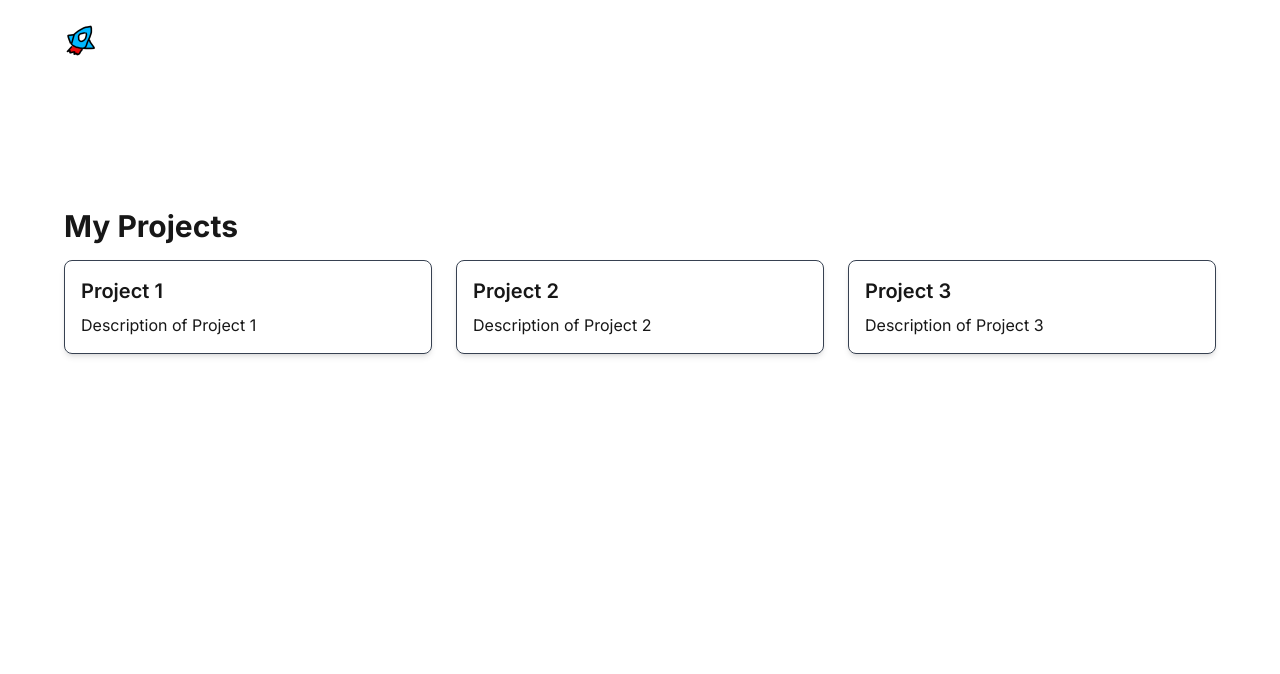
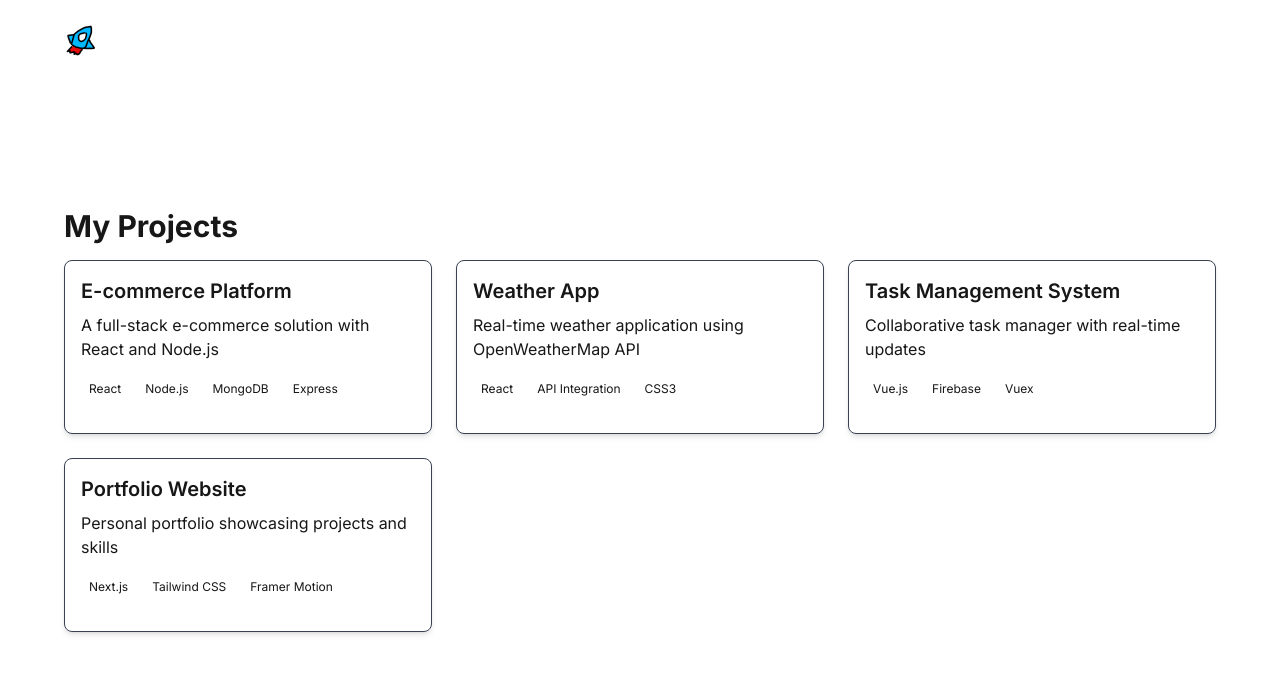
Before and after one commit to kavinkumar999/kavinkumar999.github.io, a Next.js app: page /projects in a window 1280 px wide. Shown: the top 674 px of the page. Built offline with nearby package versions, Linux system fonts and the light colour scheme.

Commit message:
feat: implement the footer

```diff
--- /dev/null
+++ b/src/app/components/footer.tsx
@@ -0,0 +1,13 @@
+
+function footer() {
+  return (
+    <div className="border-t dark:border-zinc-800 border-zinc-100 mt-44 lg:min-h-[150px] min-h-full relative">
+      <div className="py-16 px-6 flex justify-between">
+      <div className="text-gray-500 text-right">Bulit with NextJs</div>
+        <div className="text-gray-500 text-right">2024@kavin</div>
+      </div>
+    </div>
+  )
+}
+
+export default footer
--- a/src/app/components/work.tsx
+++ b/src/app/components/work.tsx
@@ -1,11 +1,14 @@
 import Image from 'next/image';
 import React from 'react';
 import { Calendar } from 'lucide-react';
-import { Span } from 'next/dist/trace';
 
 const experiences: Array<ExperienceItem> = [
   {
-    logo: "/png/zoho-dark.svg",
+    logo: {
+      url: "/png/zoho-dark.svg",
+      width: 100,
+      height: 60
+    },
     company: "Zoho Corporation",
     position: "Software Engineer",
     start: "SEP 11, 2024",
@@ -13,7 +16,11 @@ const experiences: Array<ExperienceItem> = [
     description: "Working with a cross-functional team in a fast-paced environment to build, maintain and test a user-centric fintech solution using modern technologies",
   },
   {
-    logo: "/png/aerele.png",
+    logo: {
+      url: "/png/aerele.png",
+      width: 100,
+      height: 50
+    },
     company: "Aerele Technologies",
     position: "Software Developer Intern",
     start: "SEP 11, 2024",
@@ -21,8 +28,13 @@ const experiences: Array<ExperienceItem> = [
     description: "Volunteer writer for freeCodeCamp, producing technical articles around topics like nextjs, react, and JavaScript.",
   }
 ];
+interface Logo {
+  url: string,
+  width: number,
+  height: number
+}
 interface ExperienceItem {
-  logo: string,
+  logo: Logo,
   company: string,
   position: string,
   start: string,
@@ -32,7 +44,7 @@ interface ExperienceItem {
 
 const ExperienceItem = ({ logo, company, position, start, end, description }: ExperienceItem) => (
   <div className="flex items-start mb-14 relative">
-    <Image src={logo} alt="Logo" width={120} height={120} priority className='mr-6' />
+    <Image src={logo.url} alt="Logo" width={logo.width} height={logo.height} priority className='mr-6' />
     <div className="max-w-2xl">
       <h3 className="text-lg font-semibold text-white">{company}</h3>
       <h4 className="text-md font-medium text-gray-300">{position}</h4>
--- a/src/app/page.tsx
+++ b/src/app/page.tsx
@@ -1,12 +1,13 @@
 import Main from "./components/main";
 import Work from "./components/work";
-
+import Footer from "./components/footer";
 
 export default function Home() {
   return (
     <>
       <Main />
       <Work />
+      <Footer/>
     </>
   );
 }
--- a/src/app/projects/page.tsx
+++ b/src/app/projects/page.tsx
@@ -2,9 +2,38 @@ import React from 'react';
 
 export default function Projects() {
   const projects = [
-    { id: 1, name: 'Project 1', description: 'Description of Project 1' },
-    { id: 2, name: 'Project 2', description: 'Description of Project 2' },
-    { id: 3, name: 'Project 3', description: 'Description of Project 3' },
+    {
+      id: 1,
+      title: "E-commerce Platform",
+      description: "A full-stack e-commerce solution with React and Node.js",
+      technologies: ["React", "Node.js", "MongoDB", "Express"],
+      githubLink: "https://github.com/yourusername/ecommerce-platform",
+      liveLink: "https://ecommerce-platform-demo.vercel.app"
+    },
+    {
+      id: 2,
+      title: "Weather App",
+      description: "Real-time weather application using OpenWeatherMap API",
+      technologies: ["React", "API Integration", "CSS3"],
+      githubLink: "https://github.com/yourusername/weather-app",
+      liveLink: "https://weather-app-demo.vercel.app"
+    },
+    {
+      id: 3,
+      title: "Task Management System",
+      description: "Collaborative task manager with real-time updates",
+      technologies: ["Vue.js", "Firebase", "Vuex"],
+      githubLink: "https://github.com/yourusername/task-manager",
+      liveLink: "https://task-manager-demo.vercel.app"
+    },
+    {
+      id: 4,
+      title: "Portfolio Website",
+      description: "Personal portfolio showcasing projects and skills",
+      technologies: ["Next.js", "Tailwind CSS", "Framer Motion"],
+      githubLink: "https://github.com/yourusername/portfolio",
+      liveLink: "https://your-portfolio.vercel.app"
+    }
   ];
 
   return (
@@ -13,8 +42,17 @@ export default function Projects() {
       <div className="grid grid-cols-1 md:grid-cols-2 lg:grid-cols-3 gap-6">
         {projects.map((project) => (
           <div key={project.id} className="border border-gray-700 p-4 rounded-lg shadow-md">
-            <h2 className="text-xl font-semibold mb-2">{project.name}</h2>
+            <h2 className="text-xl font-semibold mb-2">{project.title}</h2>
             <p>{project.description}</p>
+            <div className="flex flex-wrap gap-2 my-4">
+              {project.technologies.map((tech, techIndex) => (
+                <span
+                  key={techIndex}
+                  className="px-2 py-1 bg-primary text-primary-foreground text-xs rounded-full">
+                  {tech}
+                </span>
+              ))}
+            </div>
           </div>
         ))}
       </div>
```
Also changed, not shown: 1 other file (tests, documents, lock files or other folders).
